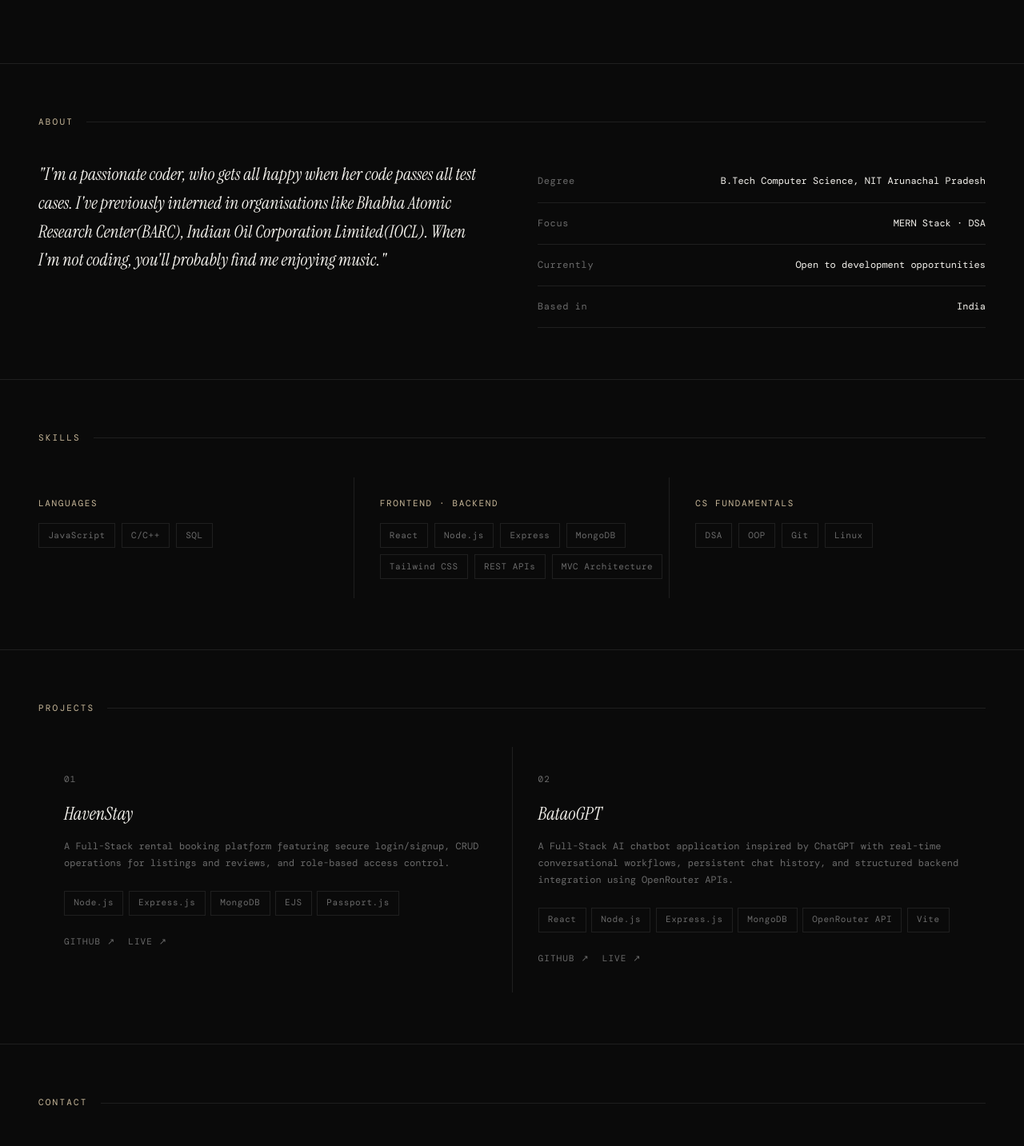
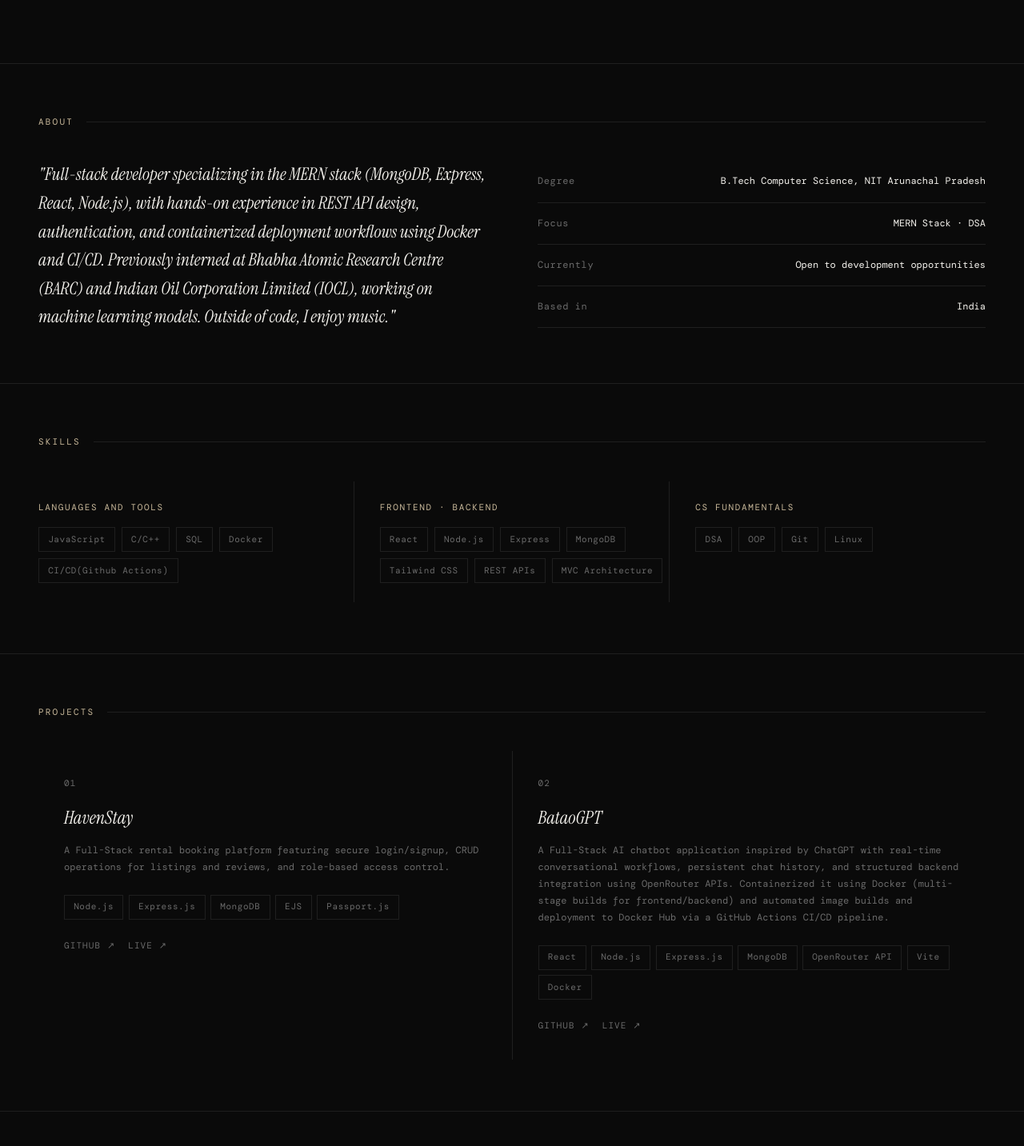
Before and after one commit to singhisha40/MyPortfolio, a React (Vite) app: page / in a window 1280 px wide. Shown: the part 721-2154 px from the top of the page at 80% size. Built offline with nearby package versions, Linux system fonts and the light colour scheme; a web font is replaced by a local one.

Commit message:
Update Project description

```diff
--- a/src/data.js
+++ b/src/data.js
@@ -1,8 +1,8 @@
 export const personal = {
   name: 'Isha Singh',
   initials: 'IS',
-  tagline: 'CS Grad. Currently building things with MERN stack.',
-  bio: "I'm a passionate coder, who gets all happy when her code passes all test cases. I've previously interned in organisations like Bhabha Atomic Research Center(BARC), Indian Oil Corporation Limited(IOCL). When I'm not coding, you'll probably find me enjoying music.",
+  tagline: 'CSE Grad. Currently building things with MERN stack.',
+  bio: "Full-stack developer specializing in the MERN stack (MongoDB, Express, React, Node.js), with hands-on experience in REST API design, authentication, and containerized deployment workflows using Docker and CI/CD. Previously interned at Bhabha Atomic Research Centre (BARC) and Indian Oil Corporation Limited (IOCL), working on machine learning models. Outside of code, I enjoy music.",
   degree: 'B.Tech Computer Science, NIT Arunachal Pradesh',
   focus: 'MERN Stack · DSA',
   status: 'Open to development opportunities',
@@ -15,8 +15,8 @@ export const personal = {
 
 export const skills = [
   {
-    category: 'Languages',
-    items: ['JavaScript', 'C/C++','SQL'],
+    category: 'Languages and Tools',
+    items: ['JavaScript', 'C/C++','SQL', 'Docker', 'CI/CD(Github Actions)'],
   },
   {
     category: 'Frontend · Backend',
@@ -40,8 +40,8 @@ export const projects = [
   {
     num: '02',
     title: 'BataoGPT',
-    desc: 'A Full-Stack AI chatbot application inspired by ChatGPT with real-time conversational workflows, persistent chat history, and structured backend integration using OpenRouter APIs.',
-    stack: ['React', 'Node.js', 'Express.js','MongoDB',' OpenRouter API', 'Vite'],
+    desc: 'A Full-Stack AI chatbot application inspired by ChatGPT with real-time conversational workflows, persistent chat history, and structured backend integration using OpenRouter APIs. Containerized it using Docker (multi-stage builds for frontend/backend) and automated image builds and deployment to Docker Hub via a GitHub Actions CI/CD pipeline.',
+    stack: ['React', 'Node.js', 'Express.js','MongoDB',' OpenRouter API', 'Vite', 'Docker'],
     github: 'https://github.com/singhisha40/GPT-Project',
     live: 'https://gpt-project-green.vercel.app/',
   },
```
